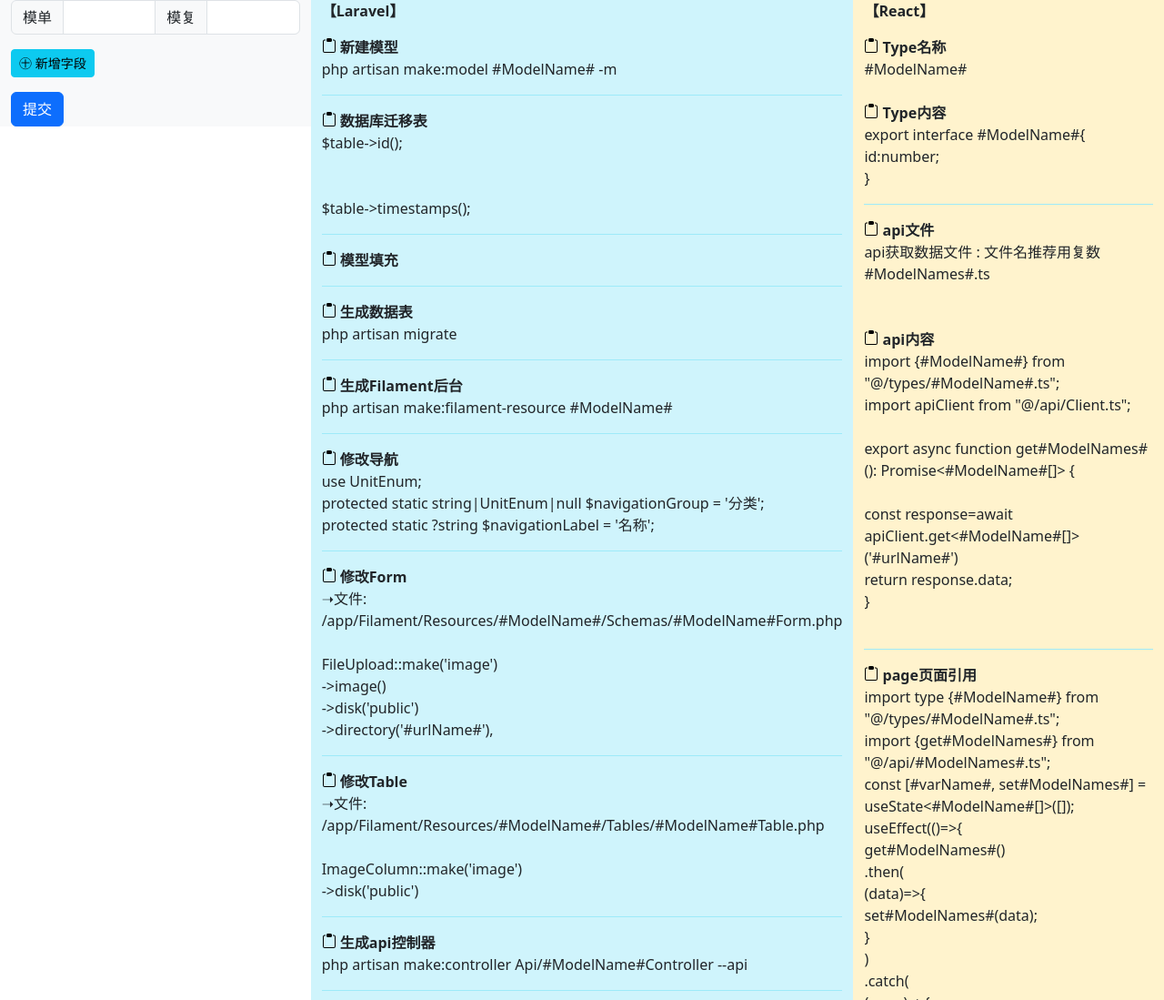
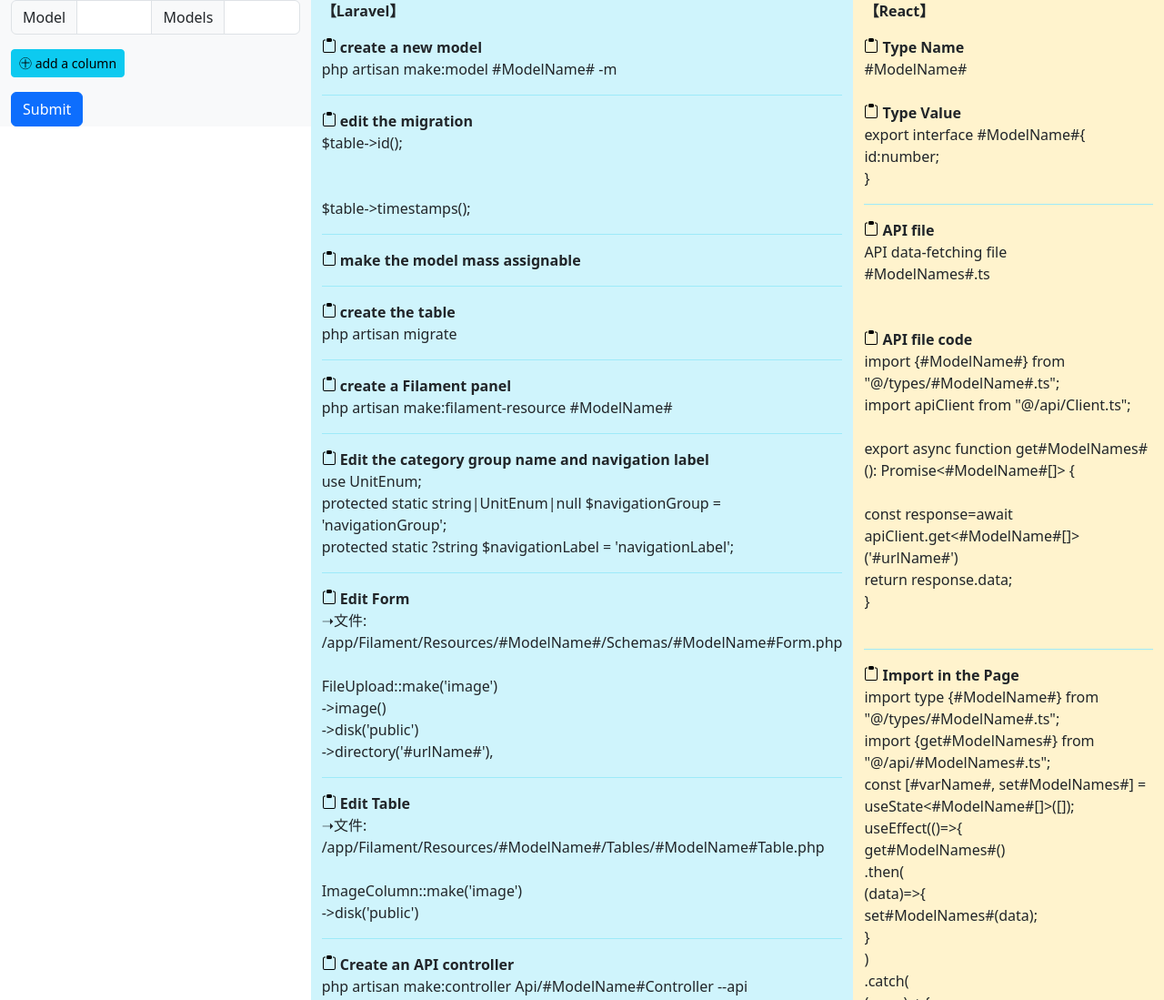
Before and after one commit to jetzuomaolian/React-Laravel-generator, a plain HTML site: page index.html in a window 1280 px wide. Shown: the top 1099 px of the page at 91% size. Drawn offline with Linux system fonts and the light colour scheme.

Commit message:
English Version

```diff
--- a/index.html
+++ b/index.html
@@ -38,20 +38,20 @@
     <div class="row align-items-start">
         <div class="col bg-light">
             <div class="input-group mb-3">
-                <span class="input-group-text">模单</span>
+                <span class="input-group-text">Model</span>
                 <input name="m1" type="text" class="form-control" placeholder="" aria-label="">
-                <span class="input-group-text">模复</span>
+                <span class="input-group-text">Models</span>
                 <input name="m2" type="text" class="form-control" placeholder="" aria-label="">
             </div>
             <div id="container">
 
             </div>
             <div>
-                <button id="addBtn" class="btn btn-info btn-sm"> ㊉ 新增字段</button>
+                <button id="addBtn" class="btn btn-info btn-sm"> ㊉ add a column</button>
             </div>
 
             <div class="mt-3">
-                <button id="submit" type="submit" class="btn btn-primary">提交</button>
+                <button id="submit" type="submit" class="btn btn-primary">Submit</button>
             </div>
 
 
@@ -59,12 +59,12 @@
         <div class="col bg-info-subtle fw-lighter">
             <div class="fw-bold">【Laravel】</div>
             <div class="item laravel-step1">
-                <span class="copyBtn clipboard-icon" data-target="laravel-makeMode"></span> <span class="fw-bold">新建模型</span>
+                <span class="copyBtn clipboard-icon" data-target="laravel-makeMode"></span> <span class="fw-bold">create a new model</span>
                 <div id="laravel-makeMode">php artisan make:model #ModelName# -m</div>
             </div>
             <div class="item laravel-step2">
                 <span class="copyBtn clipboard-icon" data-target="laravel-migrate"></span>
-                <span class="fw-bold">数据库迁移表</span><br>
+                <span class="fw-bold">edit the migration</span><br>
                 $table->id(); <br><br>
 
                 <div id="laravel-migrate" class="migrateDiv"></div>
@@ -80,7 +80,7 @@
             </div>
             <div class="item laravel-step3">
                 <span class="copyBtn clipboard-icon" data-target="laravel-modelFillable"></span>
-                <span class="fw-bold">模型填充</span><br>
+                <span class="fw-bold">make the model mass assignable</span><br>
 
 
                 <div id="laravel-modelFillable" class="fillableDiv"></div>
@@ -96,26 +96,26 @@
             </div>
             <div class="item laravel-step4">
                 <span class="copyBtn clipboard-icon" data-target="laravel-database"></span>
-                <span class="fw-bold">生成数据表</span><br>
+                <span class="fw-bold">create the table</span><br>
                 <div id="laravel-database">php artisan migrate</div>
             </div>
             <div class="item laravel-step5">
                 <span class="copyBtn clipboard-icon" data-target="laravel-filament"></span>
-                <span class="fw-bold">生成Filament后台</span><br>
+                <span class="fw-bold">create a Filament panel</span><br>
                 <div id="laravel-filament">php artisan make:filament-resource #ModelName#</div>
             </div>
             <div class="item laravel-step6">
                 <span class="copyBtn clipboard-icon" data-target="laravel-navigation"></span>
-                <span class="fw-bold">修改导航</span><br>
+                <span class="fw-bold">Edit the category group name and navigation label</span><br>
                 <div id="laravel-navigation">
                 use UnitEnum;<br>
-                protected static string|UnitEnum|null $navigationGroup = '分类';<br>
-                protected static ?string $navigationLabel = '名称';
+                protected static string|UnitEnum|null $navigationGroup = 'navigationGroup';<br>
+                protected static ?string $navigationLabel = 'navigationLabel';
                 </div>
             </div>
             <div class="item laravel-step7">
                 <span class="copyBtn clipboard-icon" data-target="laravel-resource-form"></span>
-                <span class="fw-bold">修改Form</span><br>
+                <span class="fw-bold">Edit Form</span><br>
                 ➝文件: /app/Filament/Resources/#ModelName#/Schemas/#ModelName#Form.php<br><br>
 
                 FileUpload::make('image')<br>
@@ -129,14 +129,14 @@
 
             <div class="item laravel-step8">
                 <span class="copyBtn clipboard-icon" data-target="laravel-resource-table"></span>
-                <span class="fw-bold">修改Table</span><br>
+                <span class="fw-bold">Edit Table</span><br>
                 ➝文件: /app/Filament/Resources/#ModelName#/Tables/#ModelName#Table.php<br><br>
                 ImageColumn::make('image')<br>
                 <div id="laravel-resource-table">->disk('public')</div>
             </div>
             <div class="item laravel-step9">
                 <span class="copyBtn clipboard-icon" data-target="laravel-make-controller"></span>
-                <span class="fw-bold">生成api控制器</span><br>
+                <span class="fw-bold">Create an API controller</span><br>
                 <div id="laravel-make-controller">php artisan make:controller Api/#ModelName#Controller --api</div>
 
             </div>
@@ -145,7 +145,7 @@
                 use Illuminate\Support\Facades\Storage;<br><br>
 
                 <span class="copyBtn clipboard-icon" data-target="laravel-controller-index1"></span>
-                <span class="fw-bold">控制器方式1</span><br>
+                <span class="fw-bold">Controller — Method 1</span><br>
                 public function index()<br>
                 {<br>
                 <div id="laravel-controller-index1">
@@ -157,7 +157,7 @@
                 <br>
 
                 <span class="copyBtn clipboard-icon" data-target="laravel-controller-index2"></span>
-                <span class="fw-bold">控制器方式2</span><br>
+                <span class="fw-bold">Controller — Method 2</span><br>
                 public function index()<br>
                 {<br>
                 <div id="laravel-controller-index2">
@@ -180,8 +180,8 @@
 
             <div class="item laravel-step12">
                 <span class="copyBtn clipboard-icon" data-target="laravel-api"></span>
-                <span class="fw-bold">添加api</span><br>
-                ➝文件：/routes/api.php ※推荐用复数
+                <span class="fw-bold">Add an API route</span><br>
+                ➝文件：/routes/api.php
                 <div id="laravel-api">Route::get('/#urlName#', [#ModelName#Controller::class, 'index']);</div>
             </div>
             <div class="item laravel-step13">
@@ -198,11 +198,11 @@
             <div class="fw-bold">【React】</div>
             <div class="item React-step1">
                 <span class="copyBtn clipboard-icon" data-target="react-typeName"></span>
-                <span class="fw-bold">Type名称</span><br>
+                <span class="fw-bold">Type Name</span><br>
                 <div id="react-typeName">#ModelName# </div>
                 <br>
                 <span class="copyBtn clipboard-icon" data-target="react-typeContent"></span>
-                <span class="fw-bold">Type内容</span><br>
+                <span class="fw-bold">Type Value</span><br>
 
                 <div id="react-typeContent">
                     export interface  #ModelName#{ <br>
@@ -216,11 +216,11 @@
 
             <div class="item React-step2">
                 <span class="copyBtn clipboard-icon" data-target="react-apiName"></span>
-                <span class="fw-bold">api文件</span><br>
-                api获取数据文件 : 文件名推荐用复数  <div id="react-apiName">#ModelNames#.ts</div> <br><br>
+                <span class="fw-bold">API file</span><br>
+                API data-fetching file  <div id="react-apiName">#ModelNames#.ts</div> <br><br>
 
                 <span class="copyBtn clipboard-icon" data-target="react-apiContent"></span>
-                <span class="fw-bold">api内容</span><br>
+                <span class="fw-bold">API file code</span><br>
                 <div id="react-apiContent">
                     import {#ModelName#} from "@/types/#ModelName#.ts";<br>
                     import apiClient from "@/api/Client.ts";<br><br>
@@ -233,7 +233,7 @@
             </div>
             <div class="item React-step3">
                 <span class="copyBtn clipboard-icon" data-target="react-page"></span>
-                <span class="fw-bold">page页面引用</span><br>
+                <span class="fw-bold">Import in the Page</span><br>
                 <div id="react-page">
                     import type {#ModelName#} from "@/types/#ModelName#.ts";<br>
                     import {get#ModelNames#} from "@/api/#ModelNames#.ts";<br>
```
